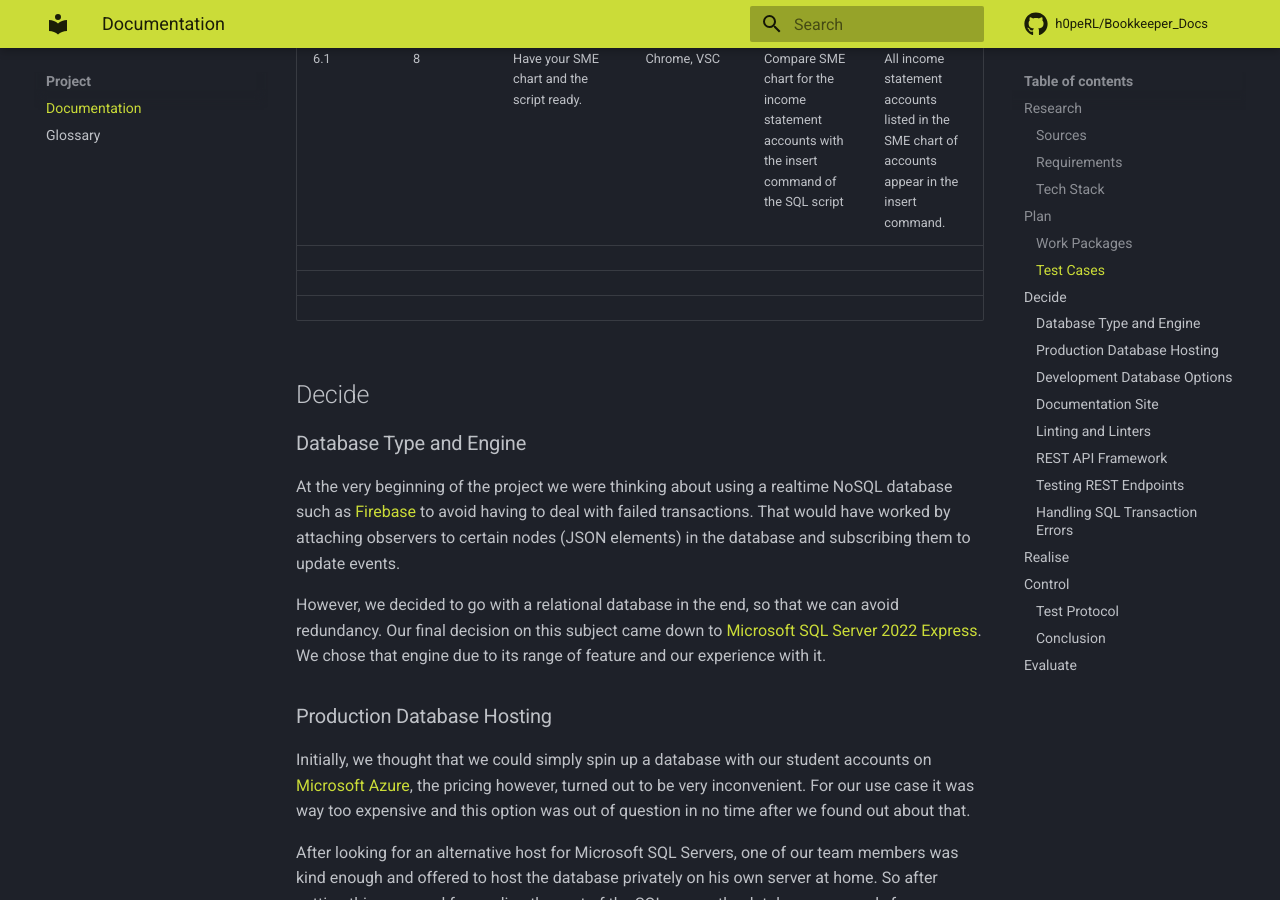
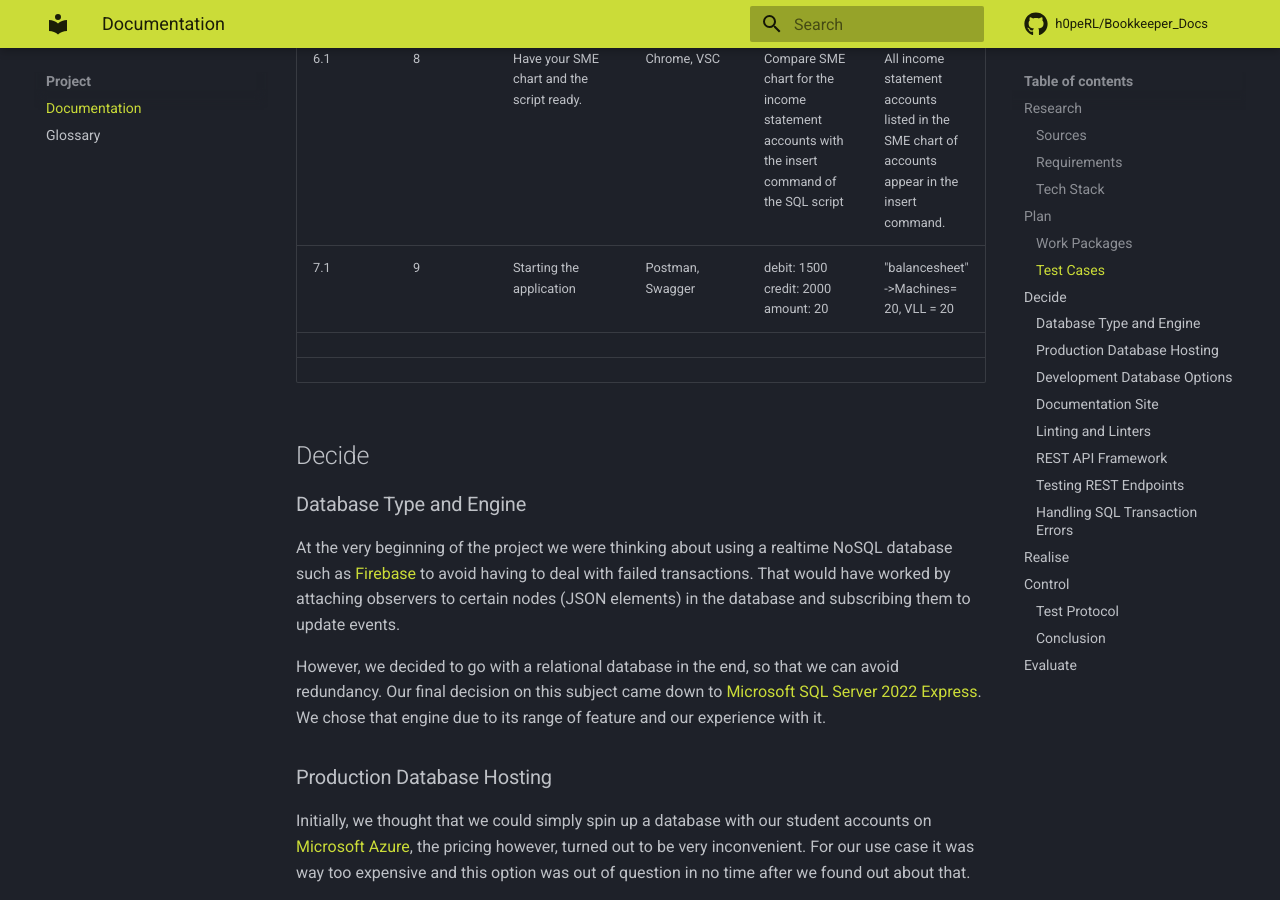
Before and after one commit to h0peRL/Bookkeeper_Docs, an MkDocs documentation site: the page built from docs/project/documentation.md, in a window 1280 px wide and 900 px high, scrolled down 4057 px. Built offline with MkDocs 1.6.1 and Material for MkDocs 9.7.7, drawn with Linux system fonts in a browser that asks for light colours; comment, search, counter and statistics services are not loaded.

Commit message:
add testcase7.1

```diff
--- a/docs/project/documentation.md
+++ b/docs/project/documentation.md
@@ -83,7 +83,7 @@ total lessons: 35 * 3 = 105
 | 4.1             | 6             | Backend is up and running, correct API endpoint is used.                   | Postman, Swagger | debit: 1000 credit: 1200 amount: 20                                                           | HTTP 200 succesful. Bookingrecord created.                                                      |
 | 5.1             | 7             | Have your SME chart and the script ready.                                  | Chrome, VSC      | Compare SME chart Balancesheet accounts with the insert command of the SQL script             | All balance sheet accounts listed in the SME chart of accounts appear in the insert command.    |
 | 6.1             | 8             | Have your SME chart and the script ready.                                  | Chrome, VSC      | Compare SME chart for the income statement accounts with the insert command of the SQL script | All income statement accounts listed in the SME chart of accounts appear in the insert command. |
-|                 |               |                                                                            |                  |                                                                                               |                                                                                                 |
+| 7.1             | 9             | Starting the application                                                   | Postman, Swagger | debit: 1500 credit: 2000 amount: 20                                                           | "balancesheet" ->Machines= 20, VLL = 20                                                         |
 |                 |               |                                                                            |                  |                                                                                               |                                                                                                 |
 |                 |               |                                                                            |                  |                                                                                               |                                                                                                 |
 
```
